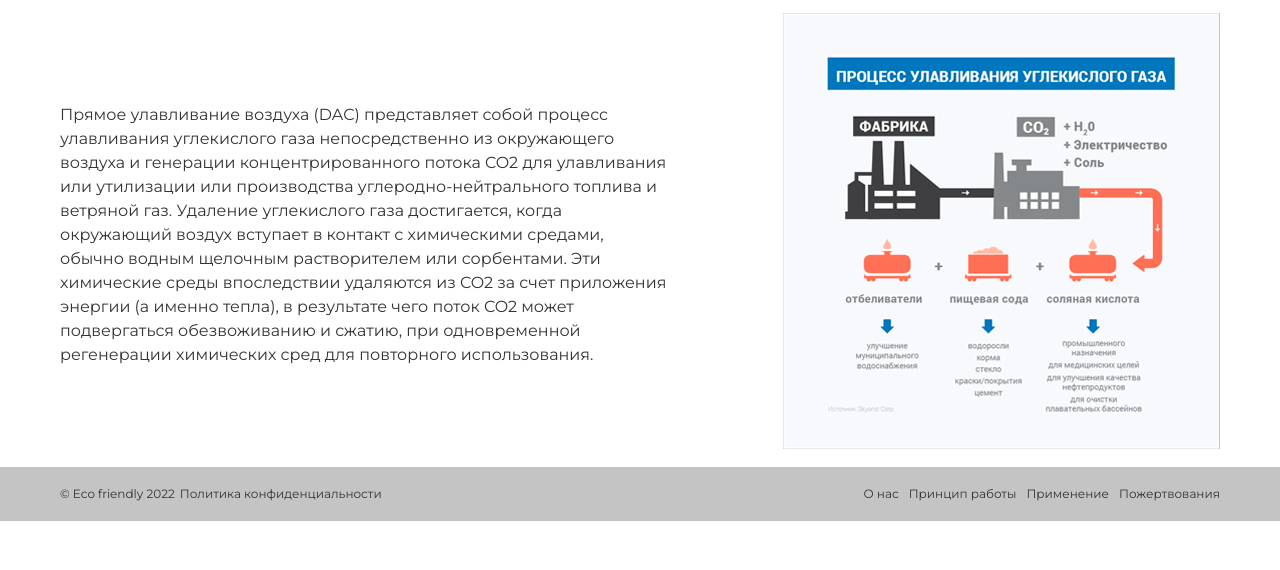
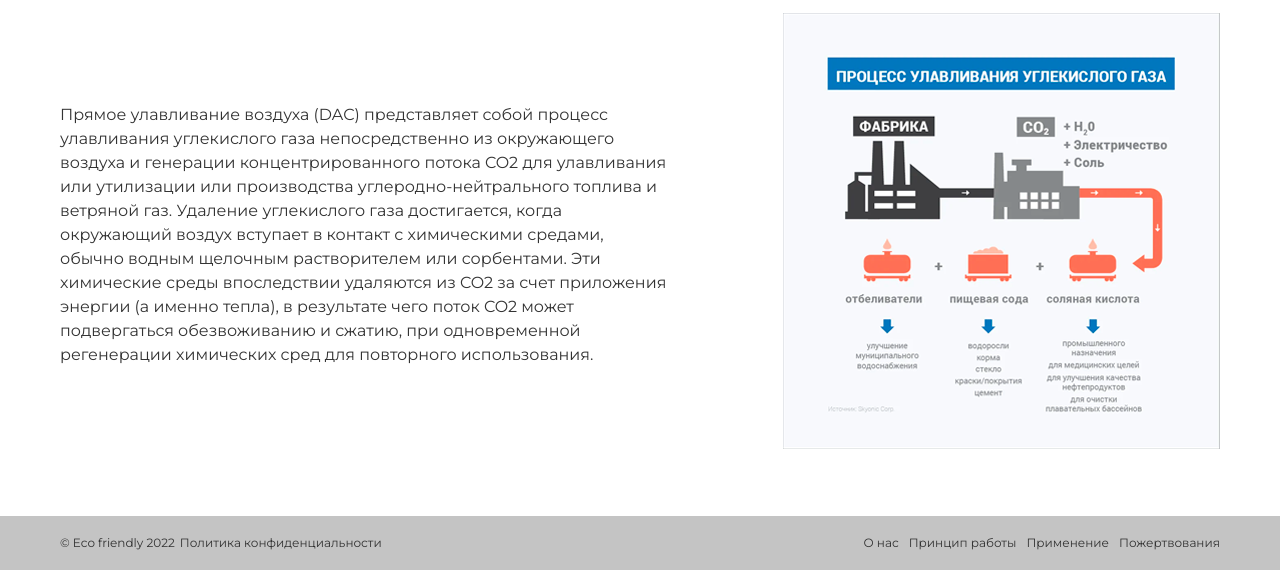
Before and after one commit to Aaron225x/Website, a plain HTML site: page index2.html in a window 1280 px wide. Shown: the part 279-849 px from the top of the page. Before the commit the page ends 800 px from the top, so only its background shows below. Drawn offline with Linux system fonts and the light colour scheme.

Commit message:
Исправил футер

```diff
--- a/style/main4.css
+++ b/style/main4.css
@@ -16,13 +16,6 @@ body {
   max-width: 1160px;
   margin: 0 auto;
   padding: 0 15px;
-}
-
-.footer {
-	position: absolute;
-	left: 0;
-	bottom: 0px;
-	width: 100%;
 }
 
 a {
```
